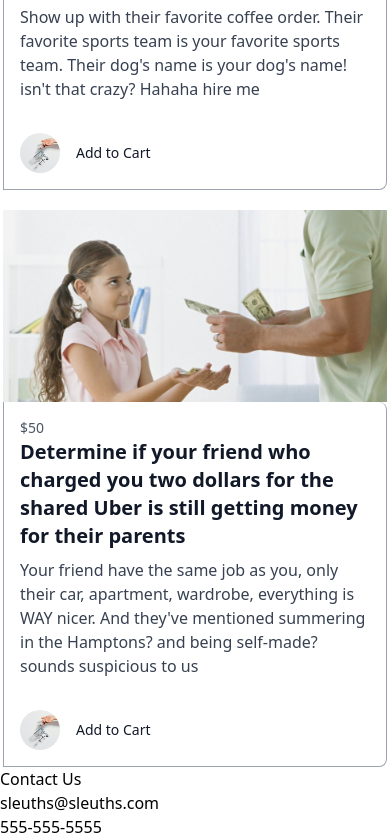
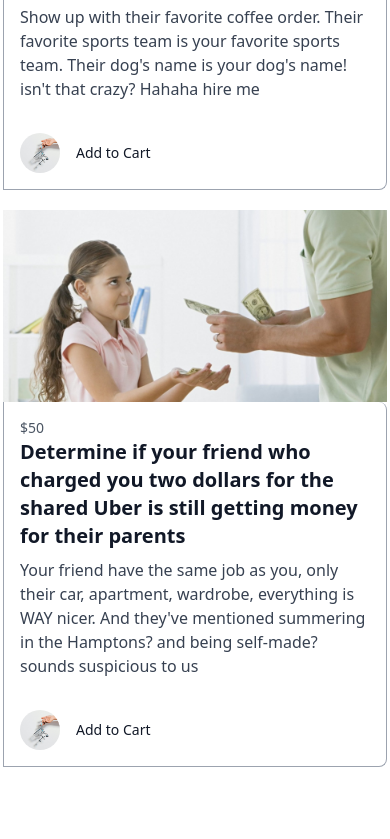
Before and after one commit to JoMcPherson/internetsleuths, a plain HTML site: page internetsleuths/pages/services.html in a window 390 px wide. Shown: the part 2443-3282 px from the top of the page. After the commit the page ends 3210 px from the top, so only its background shows below. Drawn offline with nearby package versions, Linux system fonts and the light colour scheme; files that its build step writes are made by us from their sources.

Commit message:
updated mobile menu to remove contact

```diff
--- a/internetsleuths/pages/services.html
+++ b/internetsleuths/pages/services.html
@@ -180,13 +180,6 @@
                 class="block p-4 text-sm font-semibold text-gray-400 hover:bg-blue-50 hover:text-blue-600 rounded"
                 href="checkout.html"
                 >Check Out</a
-              >
-            </li>
-            <li class="mb-1">
-              <a
-                class="block p-4 text-sm font-semibold text-gray-400 hover:bg-blue-50 hover:text-blue-600 rounded"
-                href="#"
-                >Contact</a
               >
             </li>
           </ul>
@@ -409,13 +402,6 @@
       </div>
     </main>
   </body>
-  <footer>
-    <h3>Contact Us</h3>
-    <ul>
-      <li>sleuths@sleuths.com</li>
-      <li>555-555-5555</li>
-    </ul>
-  </footer>
 
   <script>
     // Burger menus
```
Also changed, not shown: internetsleuths/pages/aboutus.html (+0 -7 lines), internetsleuths/pages/checkout.html (+0 -7 lines), internetsleuths/pages/index.html (+0 -7 lines), internetsleuths/pages/login.html (+0 -7 lines), internetsleuths/pages/register.html (+0 -7 lines).
